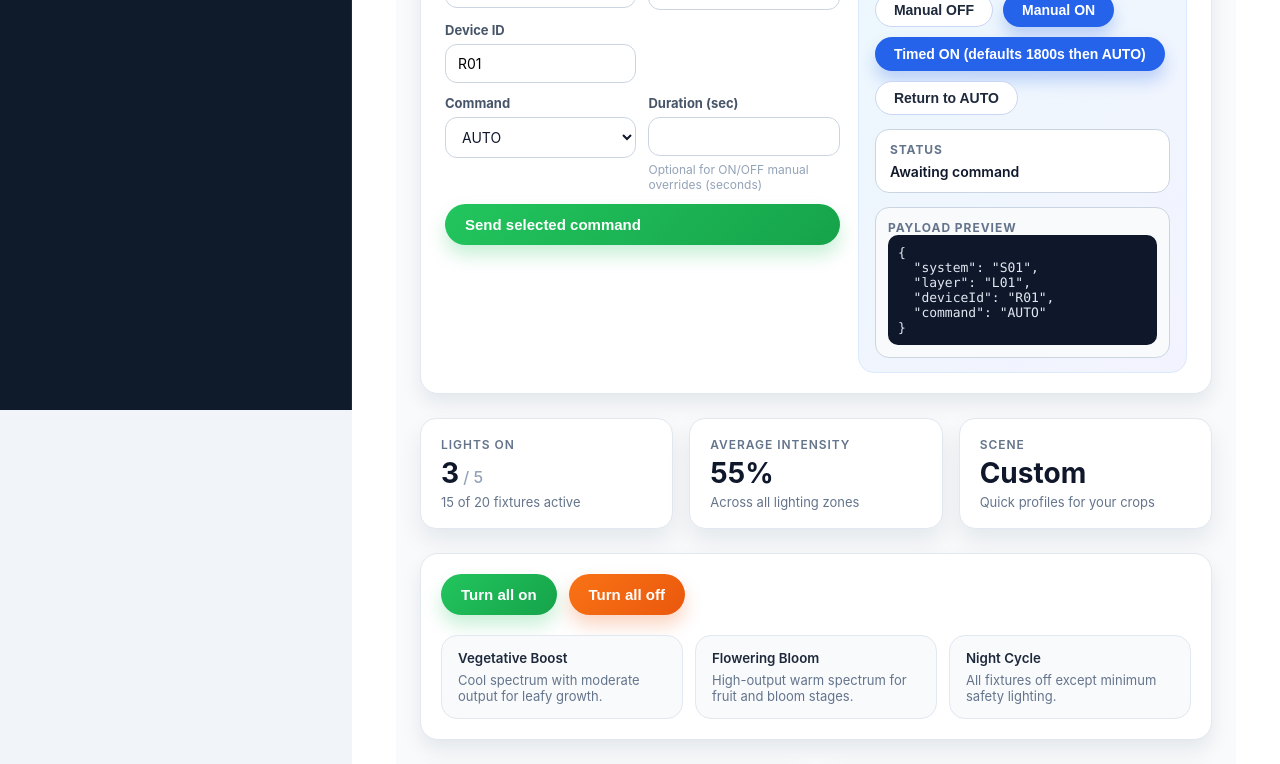
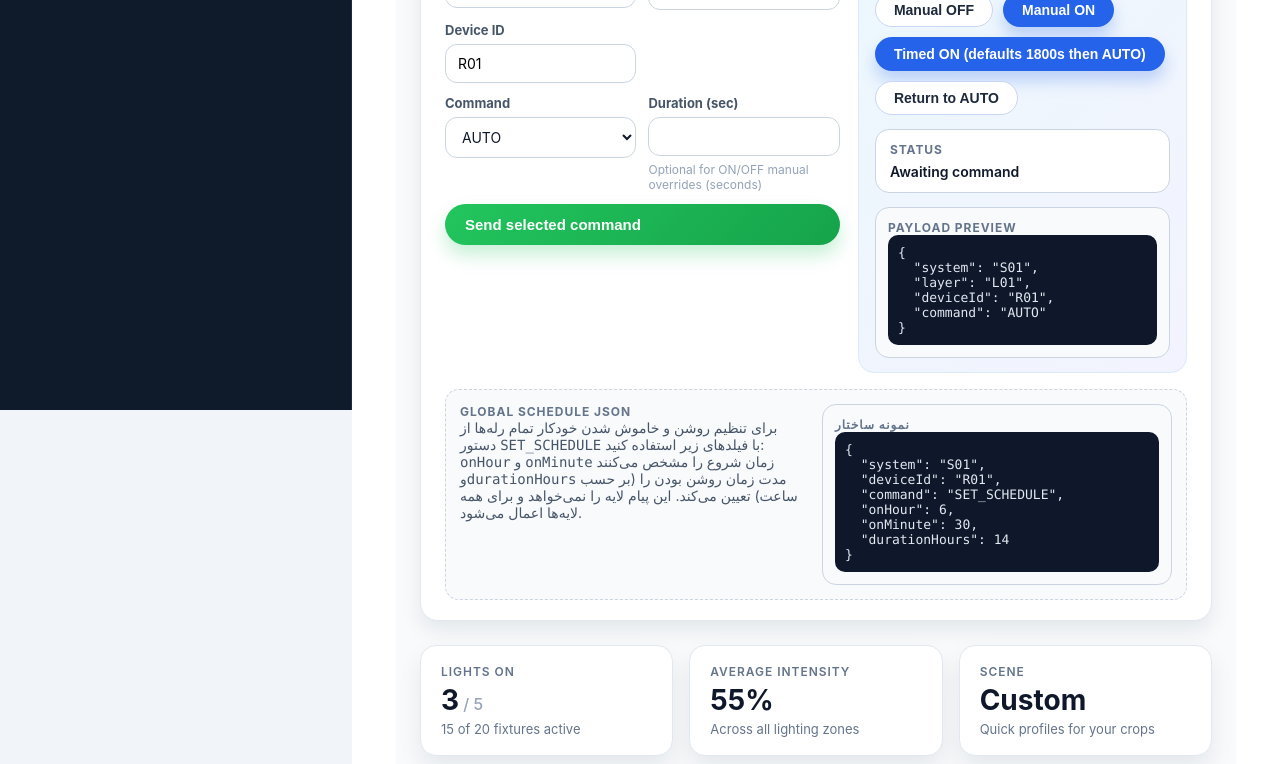
Before and after one commit to bahramali/NFTMonitoring, a React (Vite) app: page /control-panel in a window 1280 px wide. Shown: the part 390-1154 px from the top of the page. Built offline with nearby package versions, Linux system fonts and the light colour scheme; no server answers.

Commit message:
Add global schedule JSON guidance

```diff
--- a/src/pages/ControlPanel/ControlPanel.module.css
+++ b/src/pages/ControlPanel/ControlPanel.module.css
@@ -184,6 +184,17 @@
     padding: 10px;
     font-size: 13px;
     font-family: "SFMono-Regular", Consolas, "Liberation Mono", Menlo, monospace;
+}
+
+.scheduleBox {
+    display: grid;
+    grid-template-columns: repeat(auto-fit, minmax(260px, 1fr));
+    gap: 12px;
+    align-items: start;
+    background: #f8fafc;
+    border: 1px dashed #cbd5e1;
+    border-radius: 14px;
+    padding: 14px;
 }
 
 .summary {
--- a/src/pages/ControlPanel/index.jsx
+++ b/src/pages/ControlPanel/index.jsx
@@ -144,6 +144,15 @@ function ControlPanel() {
             { id: `act-${Date.now()}`, message, timestamp: new Date() },
             ...prev,
         ].slice(0, 8));
+    };
+
+    const schedulePayloadExample = {
+        system: "S01",
+        deviceId: "R01",
+        command: "SET_SCHEDULE",
+        onHour: 6,
+        onMinute: 30,
+        durationHours: 14,
     };
 
     const buildLedPayload = (commandOverride, { forceDuration } = {}) => {
@@ -423,6 +432,22 @@ function ControlPanel() {
                         </div>
                     </div>
                 </div>
+
+                <div className={styles.scheduleBox}>
+                    <div>
+                        <div className={styles.statusLabel}>Global schedule JSON</div>
+                        <p className={styles.commandDescription}>
+                            برای تنظیم روشن و خاموش شدن خودکار تمام رله‌ها از دستور <code>SET_SCHEDULE</code> با فیلدهای زیر
+                            استفاده کنید: <code>onHour</code> و <code>onMinute</code> زمان شروع را مشخص می‌کنند و
+                            <code>durationHours</code> مدت زمان روشن بودن را (بر حسب ساعت) تعیین می‌کند. این پیام لایه را نمی‌خواهد
+                            و برای همه لایه‌ها اعمال می‌شود.
+                        </p>
+                    </div>
+                    <div className={styles.previewBox}>
+                        <div className={styles.statusLabel}>نمونه ساختار</div>
+                        <pre className={styles.previewContent}>{JSON.stringify(schedulePayloadExample, null, 2)}</pre>
+                    </div>
+                </div>
             </section>
 
             <section className={styles.summary}>
```
